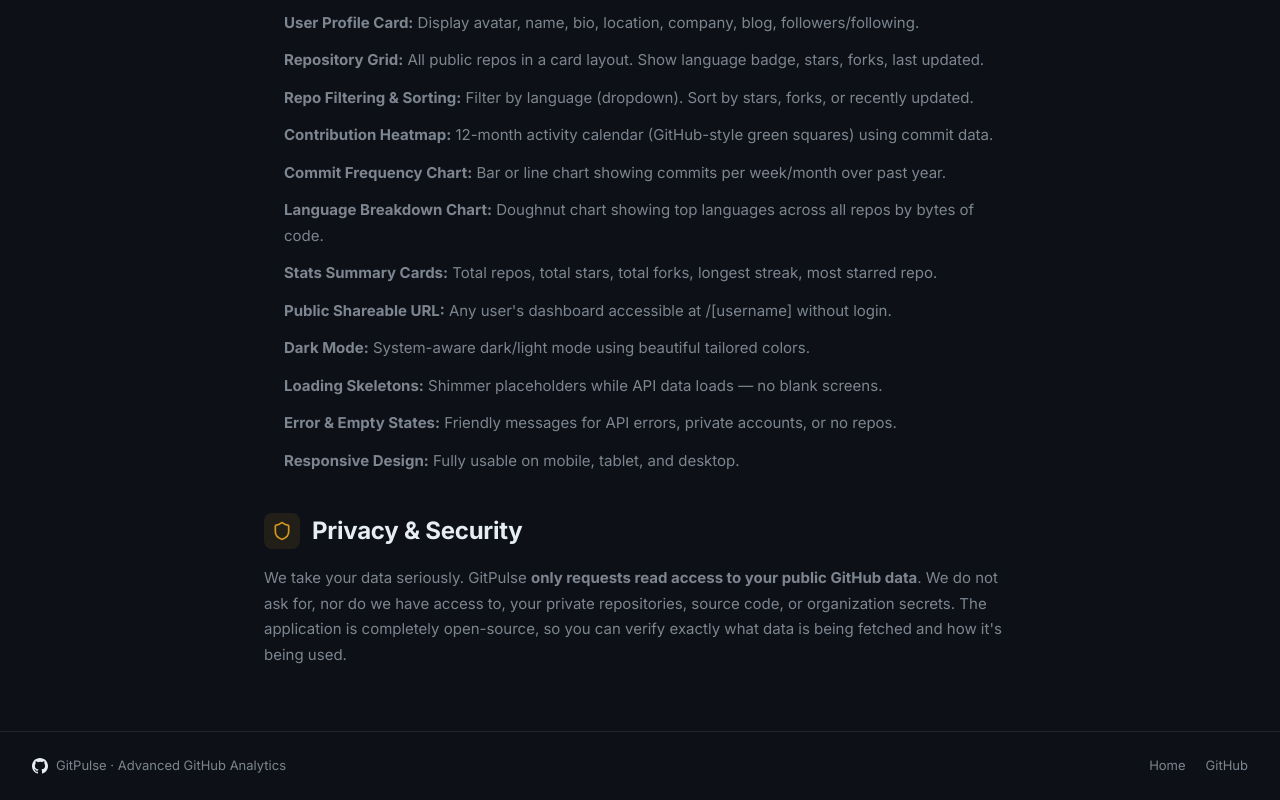
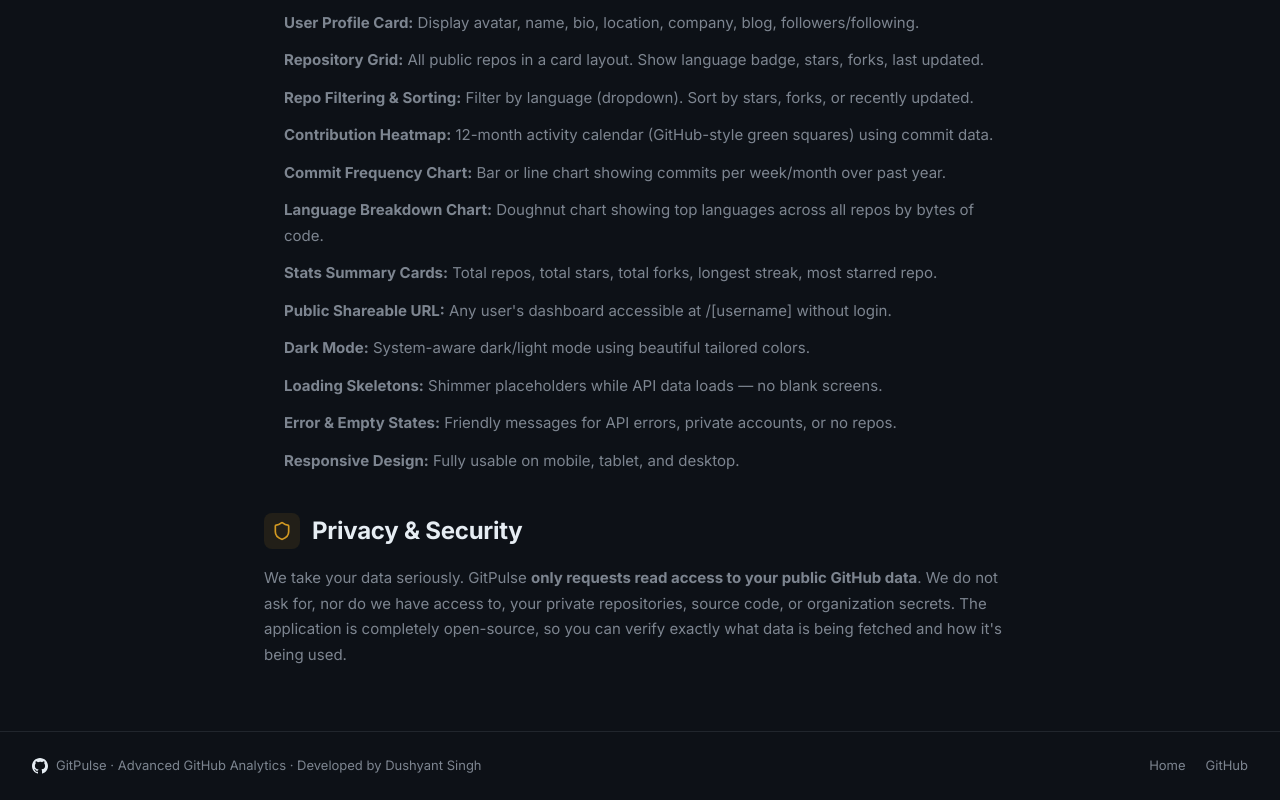
Before and after one commit to Dushyantrao28/github-activity-dashboard, a Next.js app: page /docs in a window 1280 px wide. Shown: the part 555-1355 px from the top of the page. Built offline with nearby package versions, Linux system fonts and the light colour scheme.

Commit message:
style: add developer credit to footer

```diff
--- a/src/app/docs/page.tsx
+++ b/src/app/docs/page.tsx
@@ -102,7 +102,7 @@
       <footer style={{ borderTop: '1px solid var(--border-muted)', padding: '24px 32px', display: 'flex', alignItems: 'center', justifyContent: 'space-between', flexWrap: 'wrap', gap: 12 }}>
         <div style={{ display: 'flex', alignItems: 'center', gap: 8 }}>
           <GithubIcon size={16} />
-          <span style={{ fontSize: 13, color: 'var(--fg-muted)' }}>GitPulse · Advanced GitHub Analytics</span>
+          <span style={{ fontSize: 13, color: 'var(--fg-muted)' }}>GitPulse · Advanced GitHub Analytics · Developed by Dushyant Singh</span>
         </div>
         <div style={{ display: 'flex', gap: 20 }}>
           <Link href="/login" style={{ fontSize: 13, color: 'var(--fg-muted)', textDecoration: 'none' }}>Home</Link>
--- a/src/app/login/page.tsx
+++ b/src/app/login/page.tsx
@@ -401,7 +401,7 @@
       <footer style={{ borderTop: '1px solid #21262d', padding: '24px 32px', display: 'flex', alignItems: 'center', justifyContent: 'space-between', flexWrap: 'wrap', gap: 12 }}>
         <div style={{ display: 'flex', alignItems: 'center', gap: 8 }}>
           <GithubIcon size={16} />
-          <span style={{ fontSize: 13, color: 'var(--fg-muted)' }}>GitPulse · Advanced GitHub Analytics</span>
+          <span style={{ fontSize: 13, color: 'var(--fg-muted)' }}>GitPulse · Advanced GitHub Analytics · Developed by Dushyant Singh</span>
         </div>
         <div style={{ display: 'flex', gap: 20 }}>
           <a href="#" style={{ fontSize: 13, color: 'var(--fg-muted)', textDecoration: 'none' }}>Privacy</a>
```
